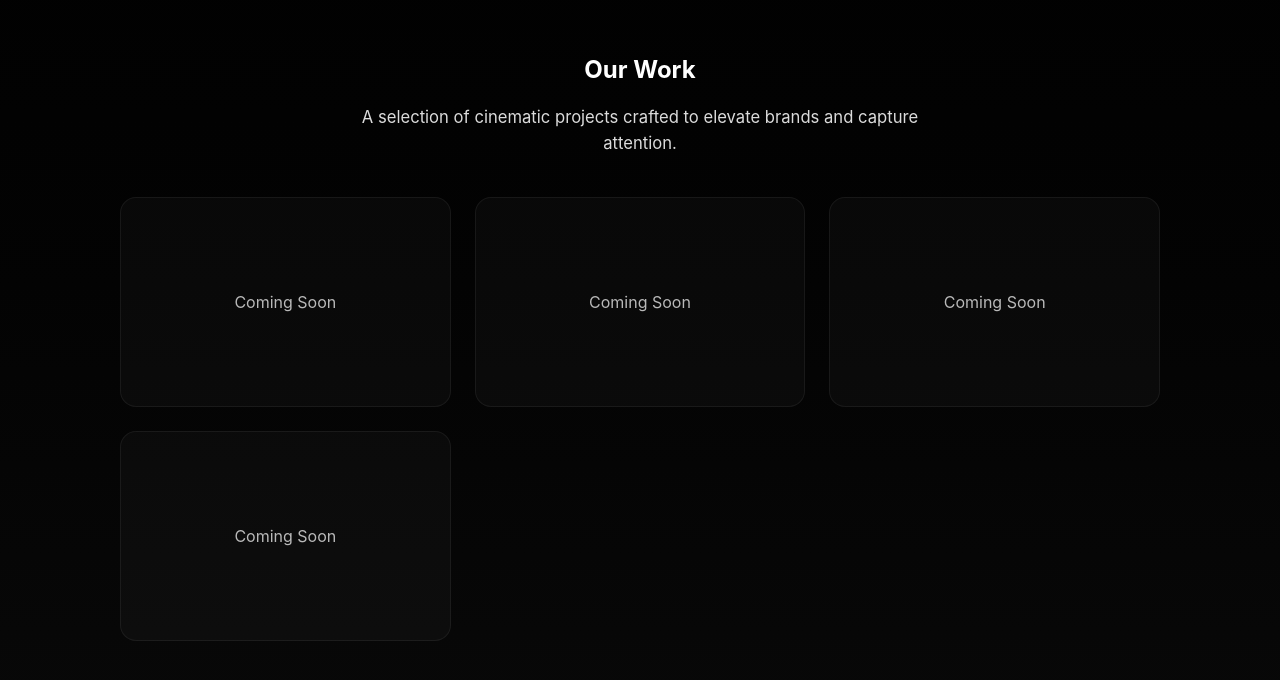
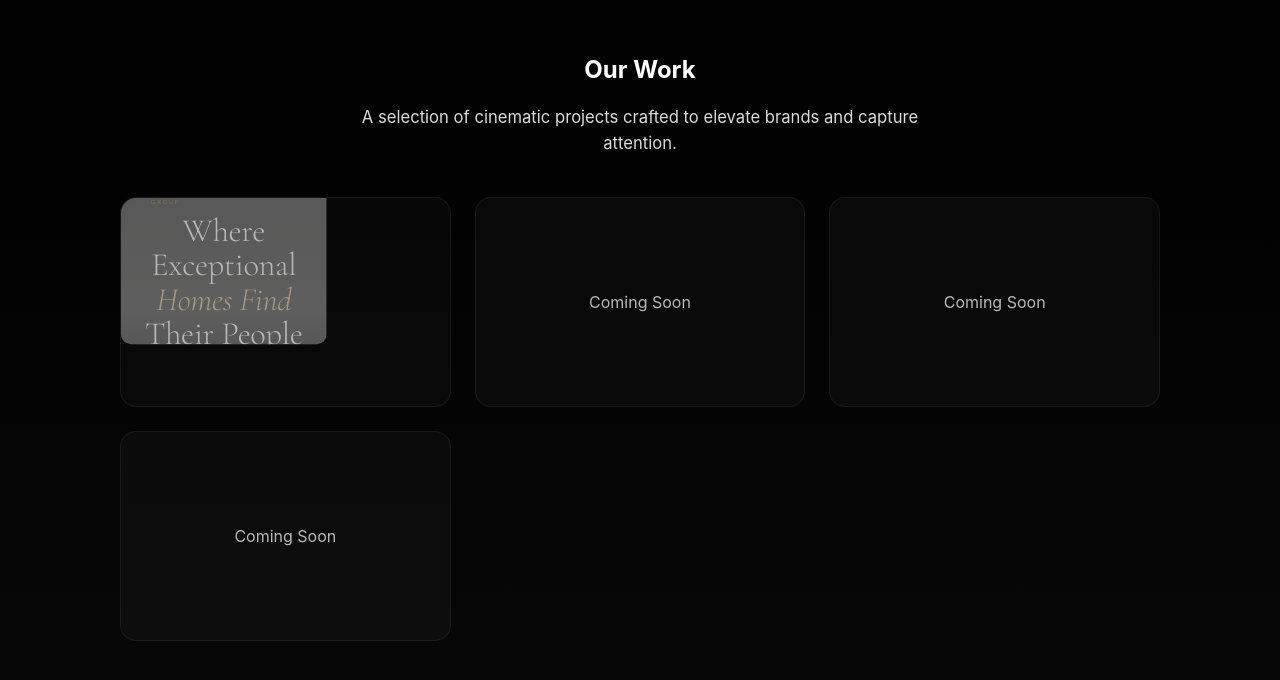
Before and after one commit to wilsoncreativeco/Wilson-Creative, a React (Vite) app: page / in a window 1280 px wide. Shown: the part 3558-4238 px from the top of the page. Built offline with nearby package versions, Linux system fonts and the light colour scheme.

Commit message:
Update App.jsx

```diff
--- a/src/App.jsx
+++ b/src/App.jsx
@@ -197,12 +197,27 @@ Whether you're local or operating globally, we work with clients anywhere to cre
           capture attention.
         </p>
 
-        <div className="work-grid">
-          <div className="work-item">Coming Soon</div>
-          <div className="work-item">Coming Soon</div>
-          <div className="work-item">Coming Soon</div>
-          <div className="work-item">Coming Soon</div>
-        </div>
+      <div className="work-grid">
+  <div className="work-item" style={{ padding: 0, overflow: "hidden" }}>
+    <iframe
+      src="/meridian.html"
+      title="Meridian Property"
+      scrolling="no"
+      style={{
+        width: "160%",
+        height: "160%",
+        border: "none",
+        transform: "scale(0.625)",
+        transformOrigin: "top left",
+        pointerEvents: "none",
+        borderRadius: "16px",
+      }}
+    />
+  </div>
+  <div className="work-item">Coming Soon</div>
+  <div className="work-item">Coming Soon</div>
+  <div className="work-item">Coming Soon</div>
+</div>
       </section>
       {showModal && (
         <div className="modal">
```
